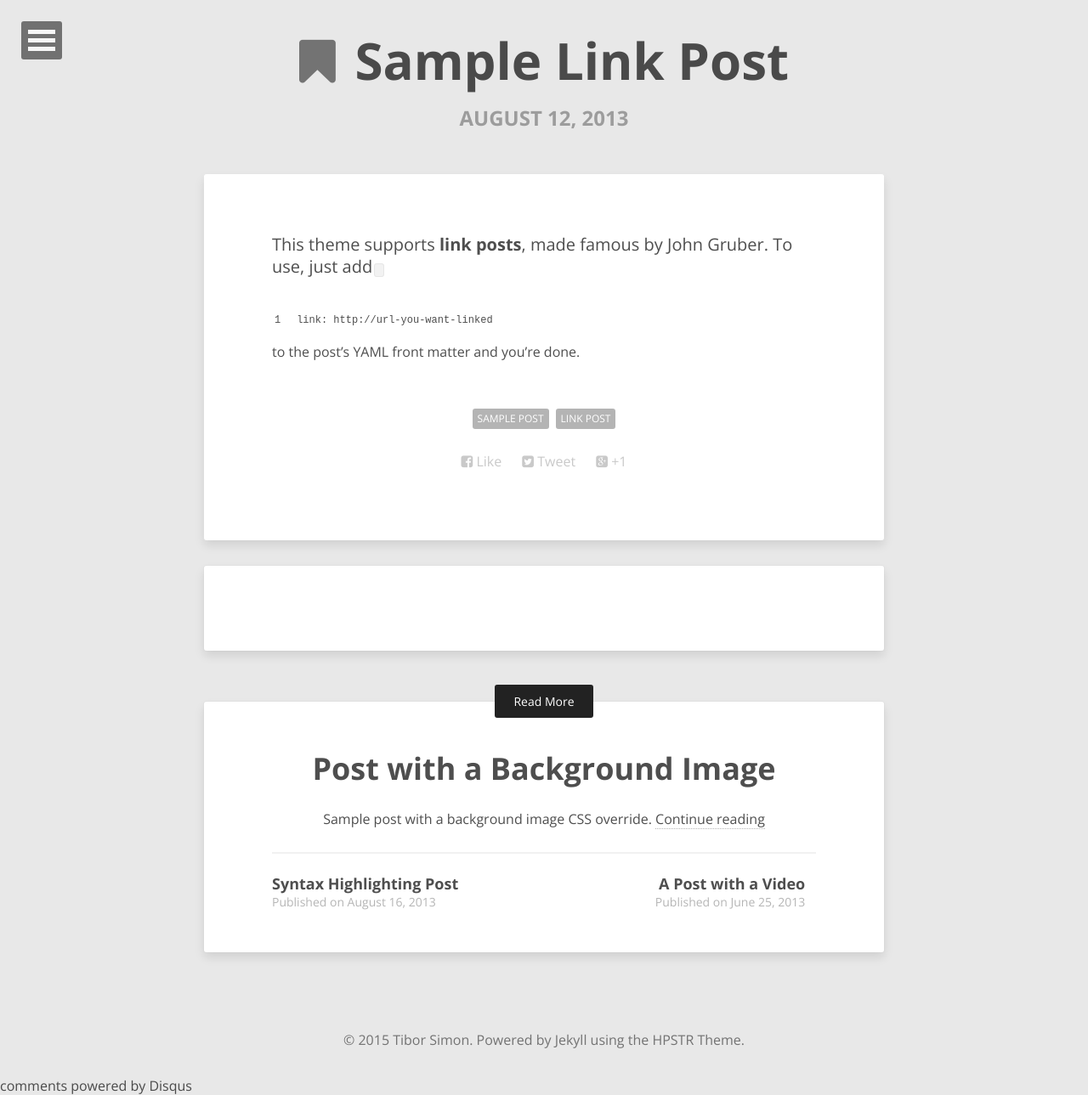
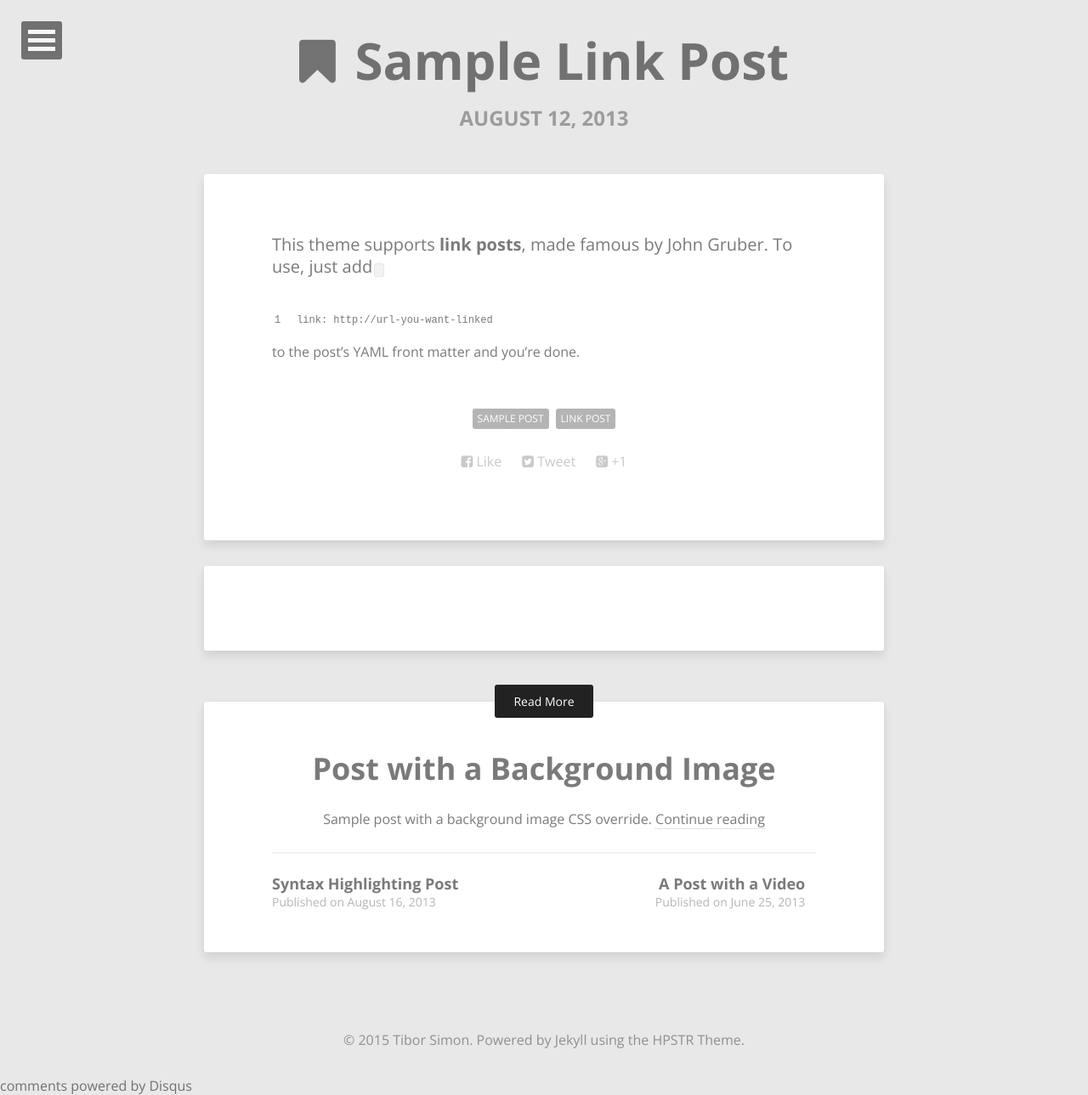
Before and after one commit to tiborsimon/tiborsimon.github.io, a Jekyll site: the page built from _posts/2013-08-12-sample-link-post.md, in a window 1280 px wide. Shown: the whole page at 85% size. Built offline with Jekyll 4.4.1, drawn with Linux system fonts in a browser that asks for light colours; nearby versions of some CDN libraries; comment, search, counter and statistics services are not loaded.

Commit message:
Font and link color changed

```diff
--- a/_sass/_variables.scss
+++ b/_sass/_variables.scss
@@ -23,18 +23,18 @@
 // --------------------------------------------------
 $base-color				   : rgba(#222,0.8);
 $body-color      		 : #e8e8e8;
-$text-color      		 : rgba(#222,0.8);
+$text-color      		 : rgba(#222,0.6);
 $comp-color 	 		   : complement(#222);
 $border-color    		 : lighten($base-color,60);
 $white           		 : #fff;
 $black           		 : #000;
-$link-color 		     : rgba(#222,0.8);
+$link-color 		     : rgba(#222,0.6);
 
 $primary			       : #222;
 $success			       : #5cb85c;
 $warning			       : #dd8338;
 $danger				       : #C64537;
-$info				         : #308cbc;
+$info				       : #308cbc;
 
 
 // Screen Size
```
